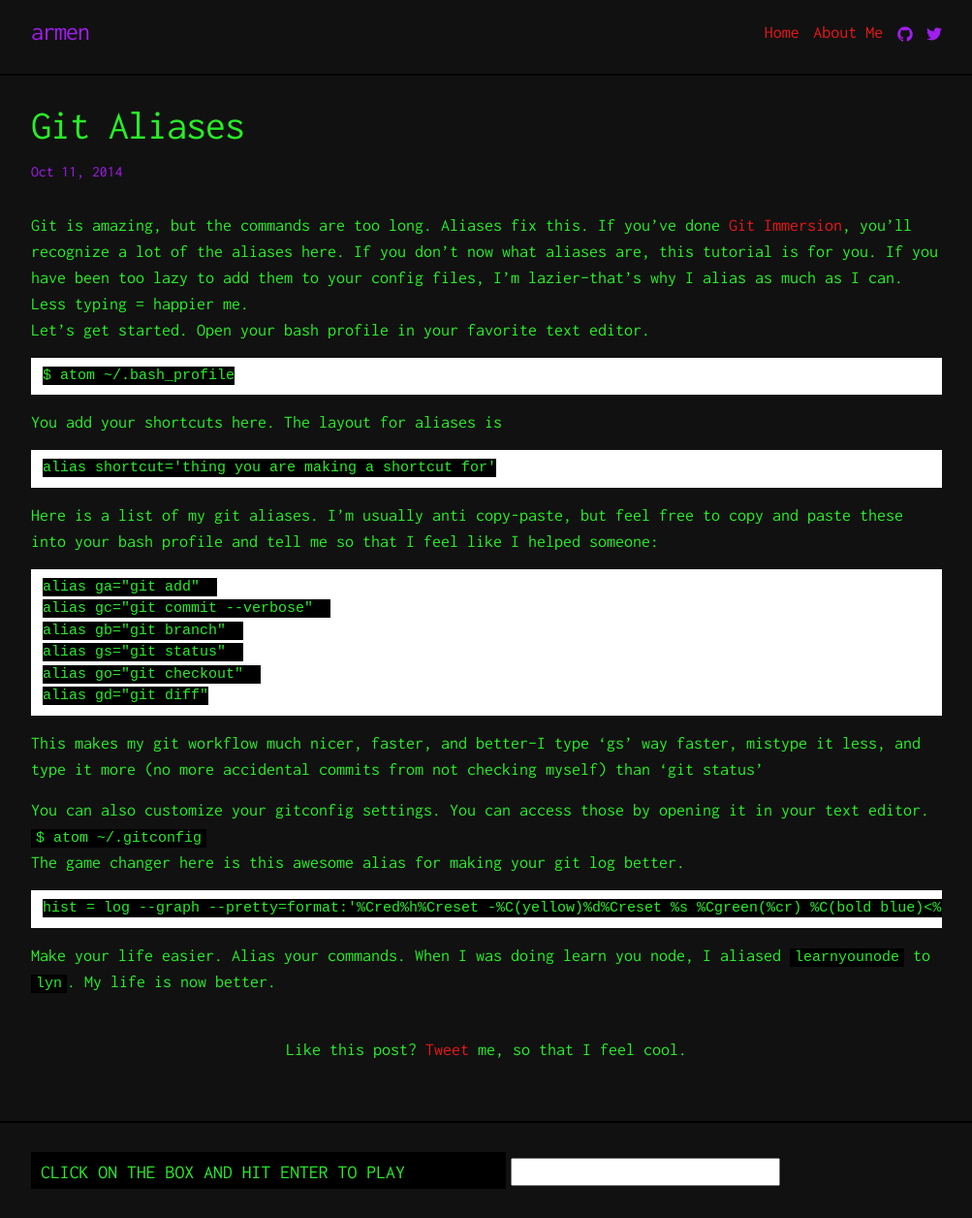
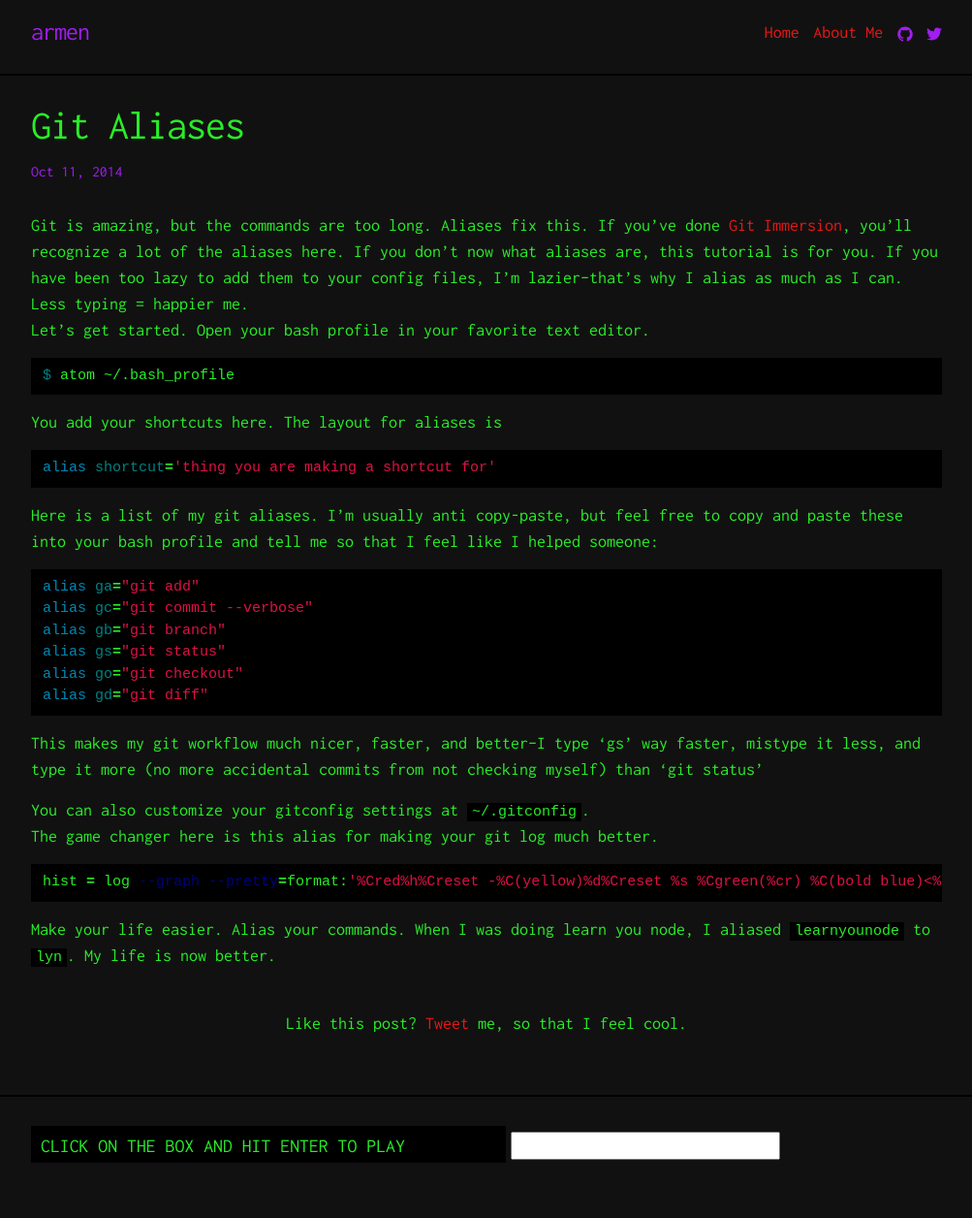
Before and after one commit to hippopotamus/hippopotamus2.github.io, a Jekyll site: the page built from _posts/2014-10-11-github-shortcuts.markdown, in a window 1280 px wide. Shown: the whole page at 97% size, without its empty margins (138-1141 px from the left). Built offline with Jekyll 4.4.1, drawn with Linux system fonts in a browser that asks for light colours; nearby versions of some CDN libraries; after the commit the page ends 1229 px from its top, so only the background shows below that.

Commit message:
fixed syntax highlighting

````diff
--- a/_posts/2014-10-11-github-shortcuts.markdown
+++ b/_posts/2014-10-11-github-shortcuts.markdown
@@ -7,28 +7,31 @@ date: 2014-10-11
 Git is amazing, but the commands are too long. Aliases fix this. If you've done [Git Immersion](http://gitimmersion.com/), you'll recognize a lot of the aliases here. If you don't now what aliases are, this tutorial is for you. If you have been too lazy to add them to your config files, I'm lazier--that's why I alias as much as I can. Less typing = happier me.
 Let's get started.
 Open your bash profile in your favorite text editor.
-
-    $ atom ~/.bash_profile
+{% highlight bash %}
+$ atom ~/.bash_profile
+{% endhighlight %}
 
 You add your shortcuts here. The layout for aliases is
-
-    alias shortcut='thing you are making a shortcut for'
+{% highlight bash %}
+alias shortcut='thing you are making a shortcut for'
+{% endhighlight %}
 
 Here is a list of my git aliases. I'm usually anti copy-paste, but feel free to copy and paste these into your bash profile and tell me so that I feel like I helped someone:
-
-    alias ga="git add"
-    alias gc="git commit --verbose"
-    alias gb="git branch"
-    alias gs="git status"
-    alias go="git checkout"
-    alias gd="git diff"
+{% highlight bash %}
+alias ga="git add"
+alias gc="git commit --verbose"
+alias gb="git branch"
+alias gs="git status"
+alias go="git checkout"
+alias gd="git diff"
+{% endhighlight %}
 
 This makes my git workflow much nicer, faster, and better--I type 'gs' way faster, mistype it less, and type it more (no more accidental commits from not checking myself) than 'git status'
 
-You can also customize your gitconfig settings. You can access those by opening
-it in your text editor. ```$ atom ~/.gitconfig```
-The game changer here is this awesome alias for making your git log better.
+You can also customize your gitconfig settings at `~/.gitconfig`.
+The game changer here is this alias for making your git log much better.
+{% highlight bash %}
+hist = log --graph --pretty=format:'%Cred%h%Creset -%C(yellow)%d%Creset %s %Cgreen(%cr) %C(bold blue)<%an>%Creset' --abbrev-commit --date=relative
+{% endhighlight %}
 
-    hist = log --graph --pretty=format:'%Cred%h%Creset -%C(yellow)%d%Creset %s %Cgreen(%cr) %C(bold blue)<%an>%Creset' --abbrev-commit --date=relative
-
-Make your life easier. Alias your commands. When I was doing learn you node, I aliased ```learnyounode``` to ```lyn```. My life is now better.
+Make your life easier. Alias your commands. When I was doing learn you node, I aliased `learnyounode` to `lyn`. My life is now better.
````
Also changed, not shown: _posts/2015-10-8-table-driven-methods.markdown (+4 -4 lines), _posts/2015-3-16-jQuery-remote-validator.markdown (+21 -19 lines).
